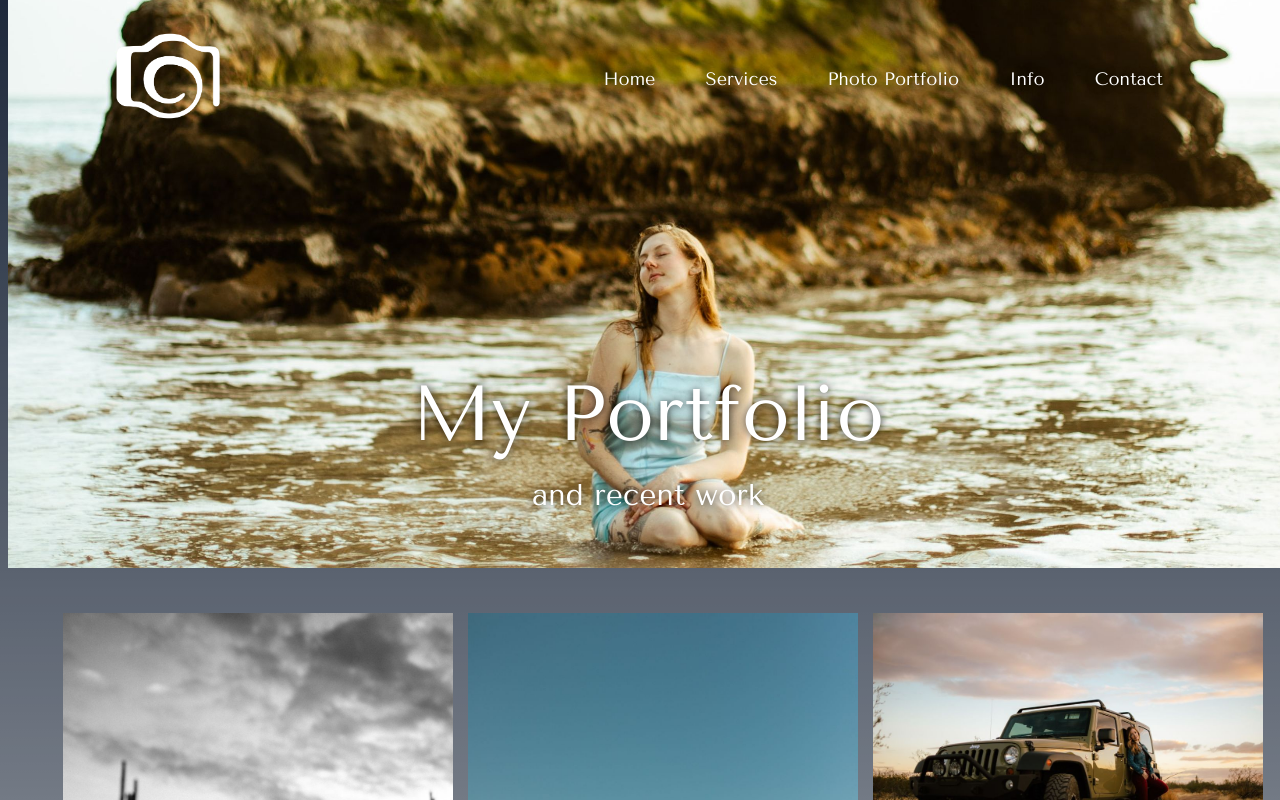
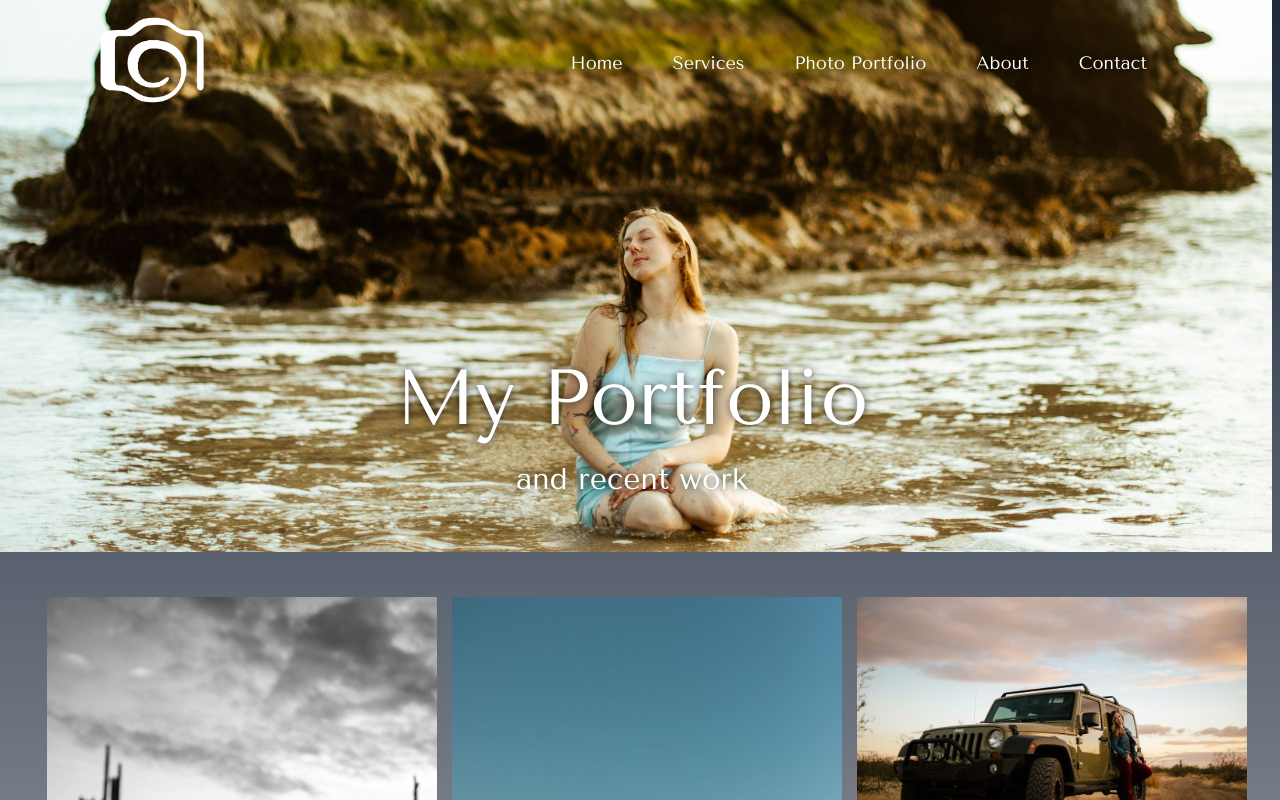
Before and after one commit to loganparke/bravado, a Next.js app: page /portfolio in a window 1280 px wide. Shown: the top 800 px of the page. Built offline with nearby package versions, Linux system fonts and the light colour scheme.

Commit message:
updated styles

```diff
--- a/src/app/about/page.tsx
+++ b/src/app/about/page.tsx
@@ -0,0 +1,15 @@
+import pic1 from '../../../public/images/pic2.jpg'
+
+import Image from 'next/image';
+
+import Navbar from '@/components/NavBar';
+
+export default function About(){
+  return (
+    <>
+      <Navbar/>
+        <Image alt='pic' src={pic1} className='w-[100vw] mt-[-150px]'/>
+      <div>about</div>
+    </>
+  )
+}
--- a/src/app/layout.tsx
+++ b/src/app/layout.tsx
@@ -16,7 +16,7 @@ export default function RootLayout({
 }>) {
   return (
     <html lang="en">
-      <body className={`${inter.className} bg-slate-800 p-4`}>{children}</body>
+      <body className={`${inter.className} bg-slate-800`}>{children}</body>
     </html>
   );
 }
--- a/src/app/portfolio/page.tsx
+++ b/src/app/portfolio/page.tsx
@@ -1,6 +1,8 @@
 import styles from './styles.module.css';
 import Link from 'next/link';
 import Image from 'next/image';
+
+import Navbar from '@/components/NavBar';
 
 import logo from '../../../public/images/photoLogo.png';
 import pic1 from '../../../public/images/pic1.jpg';
@@ -16,16 +18,8 @@ function Portfolio() {
       top: "-20px",
     }}>
     <section className={styles.portfolioHead}>
-    <nav>
-      <Image alt='logo' src={logo} width={120}/>
-      <div>
-        <Link href="/">Home</Link>
-        <Link href="/">Services</Link>
-        <Link href="/portfolio">Photo Portfolio</Link>
-        <Link href="/">Info</Link>
-        <Link href="/contact">Contact</Link>
-      </div>
-    </nav>
+
+    <Navbar />
 
     <h1>My Portfolio</h1>
     <p>and recent work</p>
```
